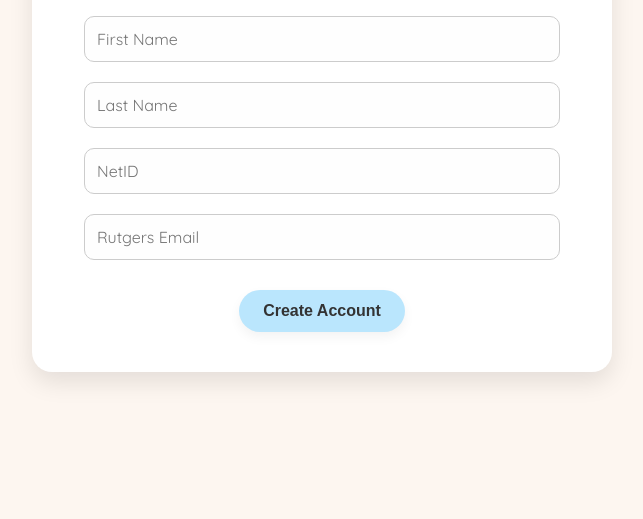
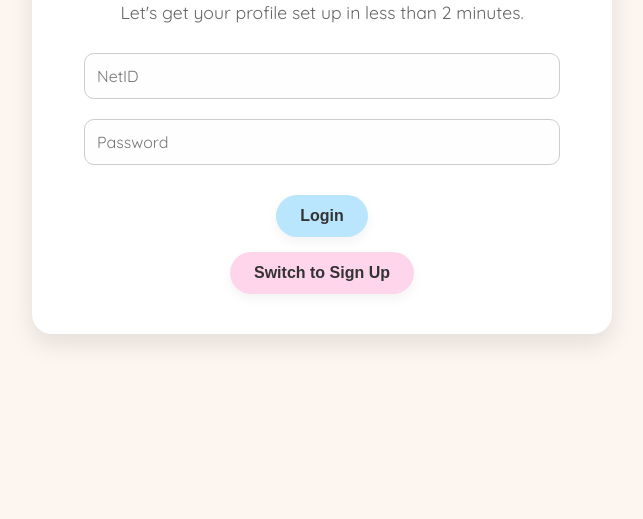
Before and after one commit to Absa1072/ClassCheck, a plain HTML site: page docs/studentLogin.html in a window 1280 px wide. Shown: the part 281-800 px from the top of the page, without its empty margins (318-961 px from the left). Drawn offline with Linux system fonts and the light colour scheme.

Commit message:
Login/SignUp forms

```diff
--- a/docs/studentLogin.html
+++ b/docs/studentLogin.html
@@ -111,25 +111,48 @@
     }
   </style>
 </head>
+<script>
+  let isLogin = true;
+
+  function toggleForms() {
+    isLogin = !isLogin;
+    document.getElementById("loginForm").style.display = isLogin ? "block" : "none";
+    document.getElementById("signupForm").style.display = isLogin ? "none" : "block";
+    event.target.innerText = isLogin ? "Switch to Sign Up" : "Switch to Login";
+  }
+</script>
+
 <body>
 
   <div class="container">
     <div class="title-wrapper">
-      <h2>Create Account</h2>
+      <h2>ClassCheck</h2>
       <svg class="checkmark" viewBox="0 0 24 24">
         <path d="M5 13l4 4L19 7" />
       </svg>
     </div>
 
-    <p>Enter your login details below:</p>
+    <p>Let's get your profile set up in less than 2 minutes.</p>
 
-    <input type="text" placeholder="First Name" />
-    <input type="text" placeholder="Last Name" />
-    <input type="text" placeholder="NetID" />
-    <input type="email" placeholder="Rutgers Email" />
+    <!-- Login Form -->
+    <form id="loginForm" class="active">
+      <input type="text" id="loginNetID" placeholder="NetID" required>
+      <input type="password" id="loginPassword" placeholder="Password" required>
+      <button type="submit" class="button">Login</button>
+    </form>
 
-    <br />
-    <button class="button">Create Account</button>
+    <!-- Sign-Up Form -->
+    <form id="signupForm" style="display:none;">
+      <input type="text" id="firstName" placeholder="First Name" required>
+      <input type="text" id="lastName" placeholder="Last Name" required>
+      <input type="text" id="signupNetID" placeholder="NetID" required>
+      <input type="email" id="email" placeholder="Rutgers Email" required>
+      <input type="password" id="signupPassword" placeholder="Create Password" required>
+      <button type="submit" class="button">Create Account</button>
+    </form>
+
+    <!-- Toggle Button -->
+    <button class="button" style="background:#ffd5ec; margin-top:15px;" onclick="toggleForms()">Switch to Sign Up</button>
   </div>
 
 </body>
```
Also changed, not shown: docs/professorLogin.html (+28 -7 lines).
